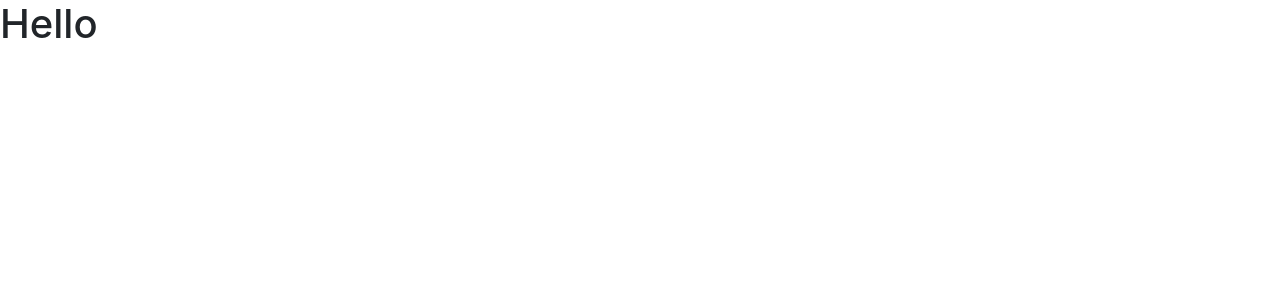
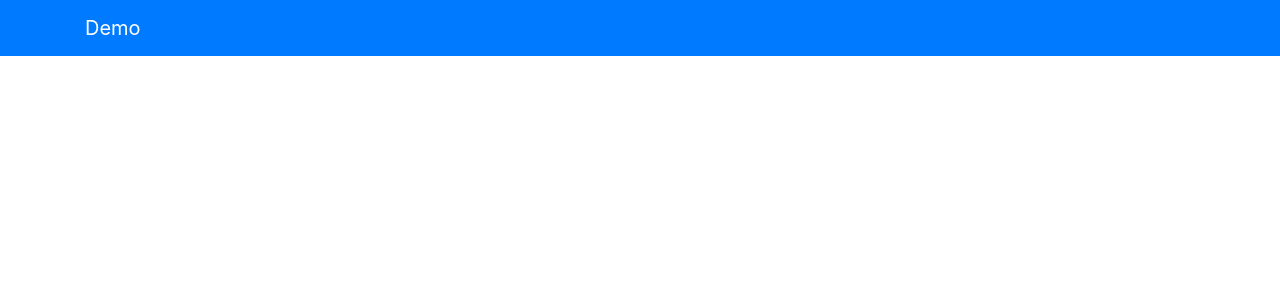
Before and after one commit to Tanup-Nondy/React-js-restaurent-project, a React app: page / in a window 1280 px wide. Shown: the top 300 px of the page. Built offline with nearby package versions, Linux system fonts and the light colour scheme.

Commit message:
confgurng react with bootstrap

```diff
--- a/App.js
+++ b/App.js
@@ -1,10 +1,16 @@
 import React from 'react';
+import {Navbar,NavbarBrand} from 'reactstrap';
+
 
 class App extends React.Component {
    render() {
       return (
          <div>
-            <h1>Hello</h1>
+            <Navbar dark color="primary">
+               <div className="container">
+                  <NavbarBrand href="/">Demo</NavbarBrand>
+               </div>
+            </Navbar>
          </div>
       );
    }
```
